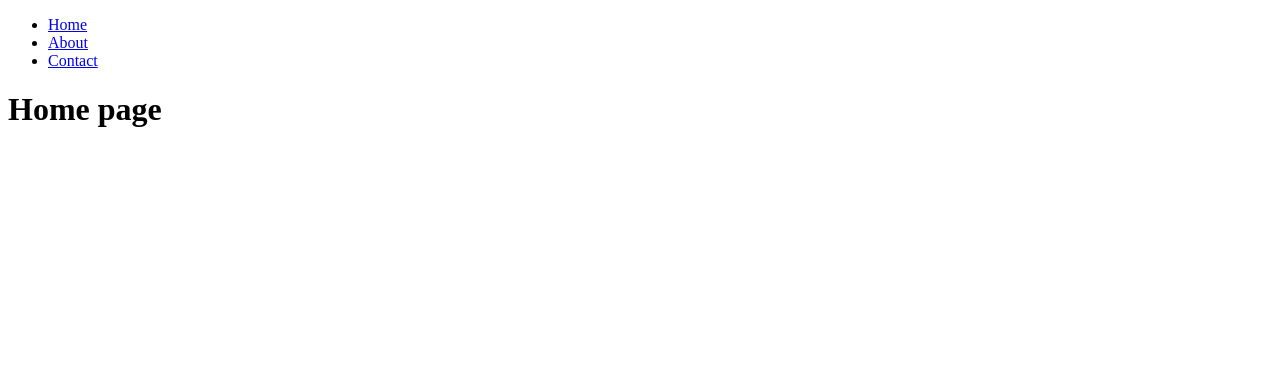
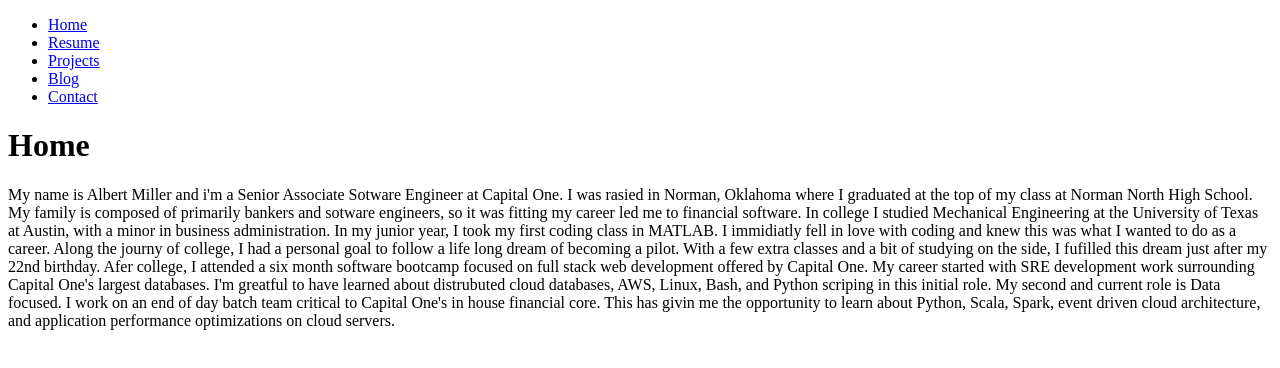
Before and after one commit to albertcmiller1/personal_site, a React (Create React App) app: page /home in a window 1280 px wide. Shown: the top 368 px of the page. Built offline with nearby package versions, Linux system fonts and the light colour scheme.

Commit message:
new pages

```diff
--- a/src/App.js
+++ b/src/App.js
@@ -4,7 +4,9 @@ import { Routes, Route} from 'react-router-dom';
 
 import Navigation   from './components/Navbar'
 import HomePage     from './pages/HomePage';
-import About        from './pages/AboutPage';
+import ResumePage   from './pages/ResumePage';
+import ProjectsPage   from './pages/ProjectsPage';
+import BlogPage     from './pages/BlogPage';
 import Contact      from './pages/ContactPage';
 import NotFoundPage from './pages/NotFoundPage';
 
@@ -15,7 +17,9 @@ const App = () => {
       <Routes>
         <Route index            element={<HomePage/>}/>
         <Route path="/home"     element={<HomePage/>}/>
-        <Route path="/about"    element={<About/>}/>
+        <Route path="/resume"   element={<ResumePage/>}/>
+        <Route path="/projects" element={<ProjectsPage/>}/>
+        <Route path="/blog"     element={<BlogPage/>}/>
         <Route path="/contact"  element={<Contact/>}/>
         <Route path="*"         element={<NotFoundPage/>}/>
       </Routes>
--- a/src/components/Navbar.js
+++ b/src/components/Navbar.js
@@ -9,7 +9,13 @@ function Navigation() {
           <Link to="/">Home</Link>
         </li>
         <li>
-          <Link to="/about">About</Link>
+          <Link to="/resume">Resume</Link>
+        </li>
+        <li>
+          <Link to="/projects">Projects</Link>
+        </li>
+        <li>
+          <Link to="/blog">Blog</Link>
         </li>
         <li>
           <Link to="/contact">Contact</Link>
--- a/src/pages/AboutPage.js
+++ b/src/pages/BlogPage.js
@@ -1,13 +1,13 @@
 import React from "react";
 
-const About = () => {
+const Blog = () => {
     return (
         <div>
             <h1>
-                About page
+                Personal Blog
             </h1>
         </div>
     );
 };
 
-export default About;
+export default Blog;
--- a/src/pages/ContactPage.js
+++ b/src/pages/ContactPage.js
@@ -4,8 +4,21 @@ const Contact = () => {
     return (
         <div>
             <h1>
-                Contact page
+                Contact Info
             </h1>
+
+            <h3>
+                Personal Email: albert.miller.nyc@gmail.com
+            </h3>
+            <h3>
+                Phone: 804-508-3101
+            </h3>
+            <h3>
+                <a href="https://www.linkedin.com/in/albert-miller-46826114b/">LinkedIn Profile</a>
+            </h3>
+            <h3>
+                <a href="https://github.com/albertcmiller1">GitHub Profile</a>
+            </h3>
         </div>
     );
 };
--- a/src/pages/HomePage.js
+++ b/src/pages/HomePage.js
@@ -4,8 +4,23 @@ const HomePage = () => {
     return (
         <div>
             <h1>
-                Home page
+                Home
             </h1>
+            <div>
+                My name is Albert Miller and i'm a Senior Associate Sotware Engineer at Capital One.
+                I was rasied in Norman, Oklahoma where I graduated at the top of my class at Norman North High School.
+                My family is composed of primarily bankers and sotware engineers, so it was fitting my career led me to financial software.
+                In college I studied Mechanical Engineering at the University of Texas at Austin, with a minor in business administration.
+                In my junior year, I took my first coding class in MATLAB.
+                I immidiatly fell in love with coding and knew this was what I wanted to do as a career.
+                Along the journy of college, I had a personal goal to follow a life long dream of becoming a pilot.
+                With a few extra classes and a bit of studying on the side, I fufilled this dream just after my 22nd birthday.
+                Afer college, I attended a six month software bootcamp focused on full stack web development offered by Capital One.
+                My career started with SRE development work surrounding Capital One's largest databases.
+                I'm greatful to have learned about distrubuted cloud databases, AWS, Linux, Bash, and Python scriping in this initial role.
+                My second and current role is Data focused. I work on an end of day batch team critical to Capital One's in house financial core.
+                This has givin me the opportunity to learn about Python, Scala, Spark, event driven cloud architecture, and application performance optimizations on cloud servers.
+            </div>
         </div>
     );
 };
--- /dev/null
+++ b/src/pages/ProjectsPage.js
@@ -0,0 +1,31 @@
+import React from "react";
+
+const ProjectsPage = () => {
+    return (
+        <div>
+            <h1>
+                Personal Projects
+            </h1>
+            <h3>
+                Financial Exchange
+            </h3>
+            <div>
+                cool stuff
+            </div>
+            <h3>
+                Brokerage
+            </h3>
+            <div>
+                cool stuff
+            </div>
+            <h3>
+                Gravity
+            </h3>
+            <div>
+                cool stuff
+            </div>
+        </div>
+    );
+};
+
+export default ProjectsPage;
--- /dev/null
+++ b/src/pages/ResumePage.js
@@ -0,0 +1,19 @@
+import React from "react";
+
+const ResumePage = () => {
+    return (
+        <div>
+            <h1>
+                Resume
+            </h1>
+            <h2>
+                Work Experience
+            </h2>
+            <div>
+                maybe just upload a pic of the resume, with a link to download it
+            </div>
+        </div>
+    );
+};
+
+export default ResumePage;
```
